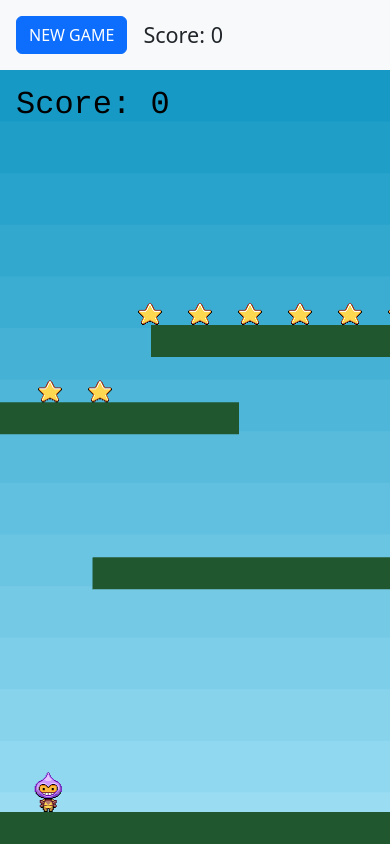
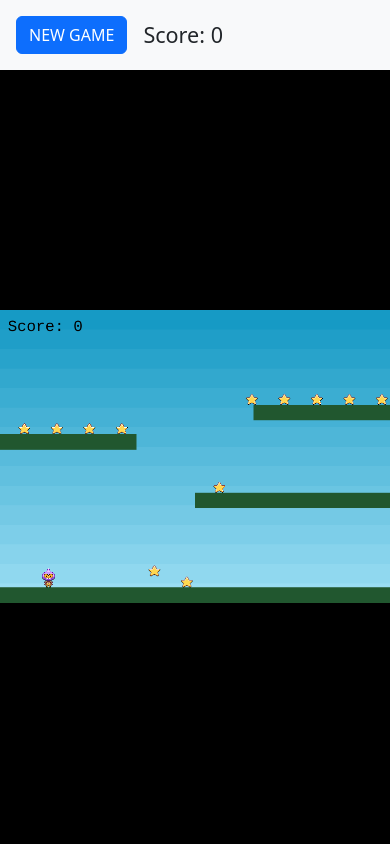
Before and after one commit to salman-/star-collector, a React (Vite) app: page / in a window 390 px wide. Built offline with nearby package versions, Linux system fonts and the light colour scheme.

Commit message:
fix responsivnes

```diff
--- a/src/PhaserGame.tsx
+++ b/src/PhaserGame.tsx
@@ -16,9 +16,10 @@ function PhaserGame() {
       parent: gameContainer.current,
       backgroundColor: '#000000',
       scale: {
-        mode: Phaser.Scale.RESIZE,
-        width: window.innerWidth,
-        height: window.innerHeight,
+        mode: Phaser.Scale.FIT,
+        autoCenter: Phaser.Scale.CENTER_BOTH,
+        width: 800,
+        height: 600,
       },
       physics: {
         default: 'arcade',
--- a/src/index.css
+++ b/src/index.css
@@ -11,10 +11,9 @@ body,
   position: relative;
   min-height: 0;
   overflow: hidden;
+  background: #000;
 }
 
 .game-container canvas {
   display: block;
-  width: 100% !important;
-  height: 100% !important;
 }
```
